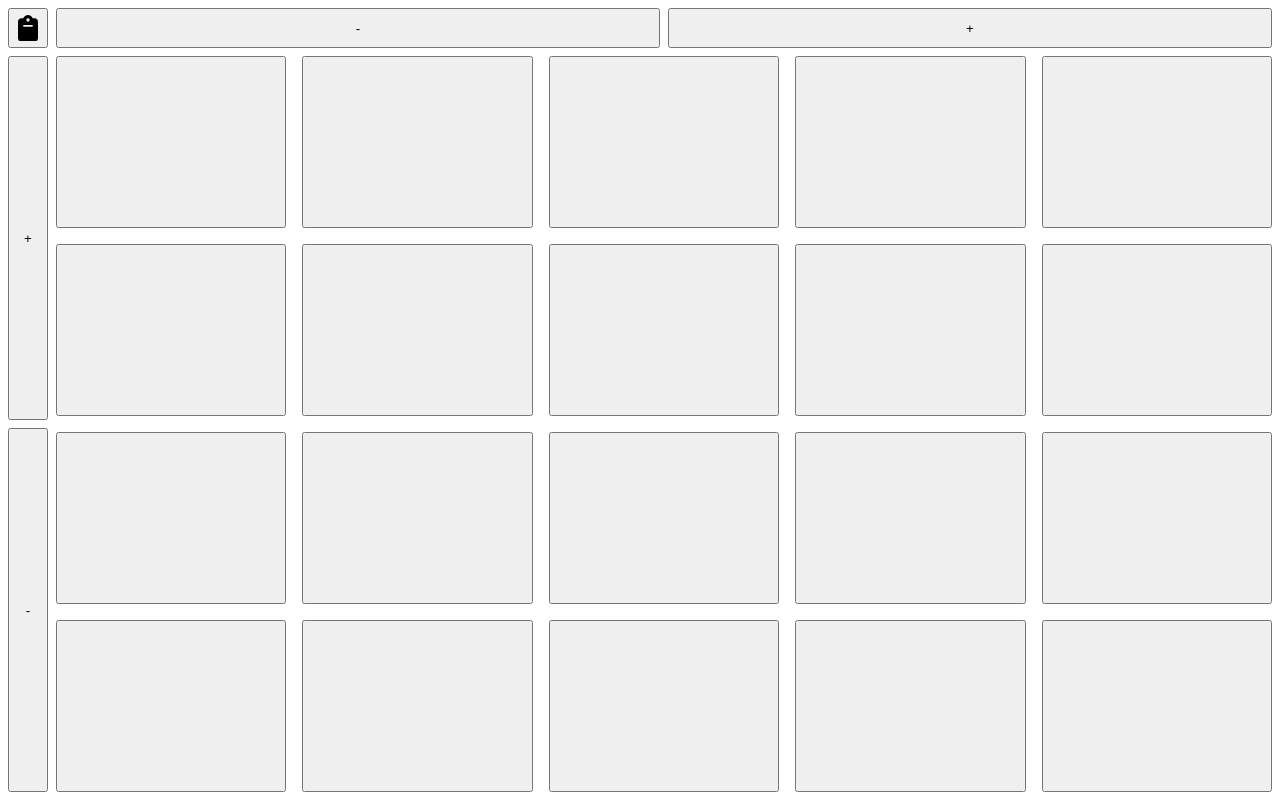
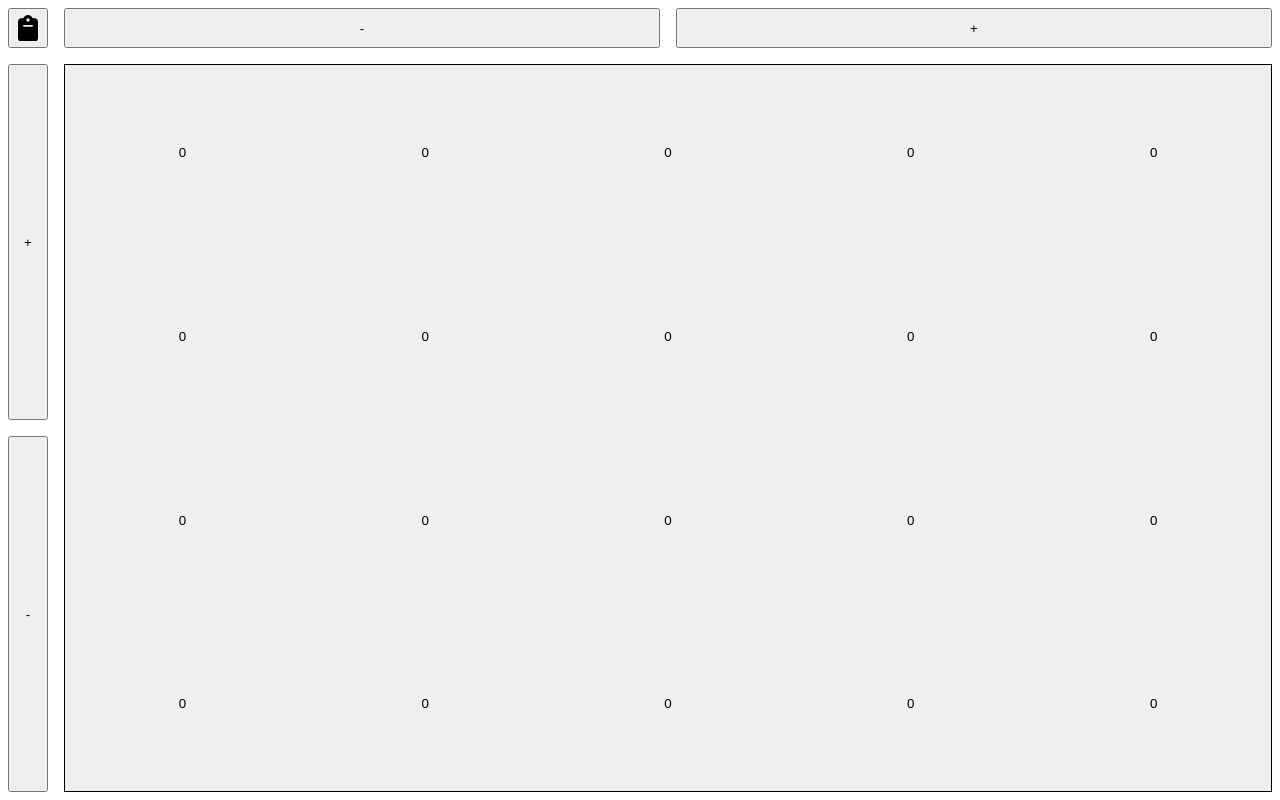
Before and after one commit to markome-beep/grid-template, a SvelteKit app: page / in a window 1280 px wide. Built offline with nearby package versions, Linux system fonts and the light colour scheme.

Commit message:
Grid now has numbers within each elem and elems of the same number connect to each other

```diff
--- a/package.json
+++ b/package.json
@@ -12,6 +12,7 @@
 	"devDependencies": {
 		"@sveltejs/adapter-auto": "^2.0.0",
 		"@sveltejs/kit": "^1.20.4",
+		"gh-pages": "^5.0.0",
 		"prettier": "^2.8.0",
 		"prettier-plugin-svelte": "^2.10.1",
 		"svelte": "^4.0.0",
--- a/src/routes/+page.svelte
+++ b/src/routes/+page.svelte
@@ -1,10 +1,33 @@
 <script>
-	let num_rows = 4;
-	let num_cols = 5;
 	let toggled = false;
 
-	let grid = [];
-	$: grid = Array(num_rows).fill(Array(num_cols));
+	let grid = Array(4)
+		.fill(0)
+		.map((_) => Array(5).fill(0));
+
+	let numRows;
+	let numCols;
+	$: numRows = grid.length;
+	$: numCols = grid[0].length;
+
+	function addRow() {
+		grid = [...grid, Array(numCols).fill(0)];
+	}
+	function removeRow() {
+		if (numRows <= 1) {
+			return;
+		}
+		grid = [...grid.slice(0, -1)];
+	}
+	function addCol() {
+		grid.forEach((row, i) => (grid[i] = [...row, 0]));
+	}
+	function removeCol() {
+		if (numCols <= 1) {
+			return;
+		}
+		grid.forEach((row, i) => (grid[i] = [...row.slice(0, -1)]));
+	}
 </script>
 
 <div id="interface">
@@ -15,15 +38,23 @@
 			/>
 		</svg>
 	</button>
-		<button class="row-btn subtract" on:click={() => num_rows > 1 && num_rows--}>-</button>
-		<button class="row-btn add" on:click={() => num_rows++}>+</button>
-		<button class="col-btn add" on:click={() => num_cols++}>+</button>
-		<button class="col-btn subtract" on:click={() => num_cols > 1 && num_cols--}>-</button>
+	<button class="row-btn subtract" on:click={removeRow}>-</button>
+	<button class="row-btn add" on:click={addRow}>+</button>
+	<button class="col-btn add" on:click={addCol}>+</button>
+	<button class="col-btn subtract" on:click={removeCol}>-</button>
 	<div id="grid">
-		{#each grid as row}
+		{#each grid as row, i}
 			<div class="row">
-				{#each row as elem}
-					<button class="elem" />
+				{#each row as elem, j}
+					<button
+						class="elem"
+						on:click={() => grid[i][j] = ++grid[i][j]%5}
+						class:connected-left={j > 0 && (grid[i][j] === grid[i][j-1])}
+						class:connected-right={j < numCols-1 && (grid[i][j] === grid[i][j+1])}
+						class:connected-top={i > 0 && (grid[i][j] === grid[i-1][j])}
+						class:connected-bottom={i < numRows - 1 && (grid[i][j] === grid[i+1][j])}
+						>{grid[i][j]}
+					</button>
 				{/each}
 			</div>
 		{/each}
@@ -34,13 +65,13 @@
 	#interface {
 		display: grid;
 		grid-template-areas:
-        "copy           subtract-row    add-row"
-        "add-col        grid            grid"
-        "subtract-col   grid            grid";
+			'copy           subtract-row    add-row'
+			'add-col        grid            grid'
+			'subtract-col   grid            grid';
 		grid-template-columns: 40px 1fr 1fr;
 		grid-template-rows: 40px 1fr 1fr;
 		margin: 0;
-		gap: 0.5rem;
+		gap: 1rem;
 		height: calc(100vh - 16px);
 		width: 100vw;
 		max-height: 100%;
@@ -71,7 +102,7 @@
 	#grid {
 		display: flex;
 		flex-direction: column;
-		gap: 1rem;
+		gap: 0.5rem;
 		grid-area: grid;
 		max-height: 100%;
 		max-width: 100%;
@@ -80,12 +111,34 @@
 		display: flex;
 		margin: 0;
 		padding: 0;
-		gap: 1rem;
+		gap: inherit;
 		flex: 1;
 	}
 	.elem {
 		flex: 1;
 		margin: 0;
 		padding: 0;
+		border: 1px black solid;
+		border-radius: 0;
+	}
+	.connected-left {
+		margin-left: -0.5rem;
+		padding-left: 0.5rem;
+		border-left: none;
+	}
+	.connected-right {
+		margin-right: -0.5rem;
+		padding-right: 0.5rem;
+		border-right: none;
+	}
+	.connected-top {
+		margin-top: -0.5rem;
+		padding-top: 0.5rem;
+		border-top: none;
+	}
+	.connected-bottom {
+		margin-bottom: -0.5rem;
+		padding-bottom: 0.5rem;
+		border-bottom: none;
 	}
 </style>
```
Also changed, not shown: 1 other file (tests, documents, lock files or other folders). Lines whose indentation alone changed are shown as unchanged.
